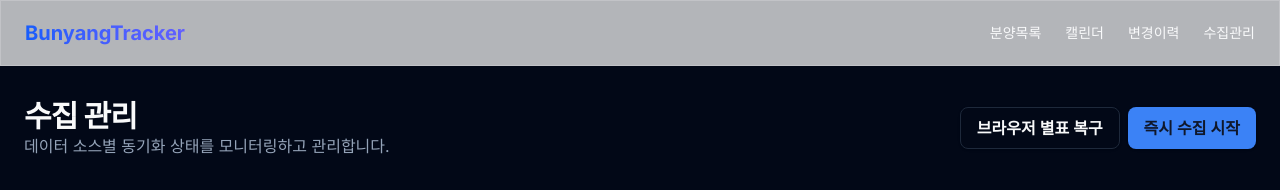
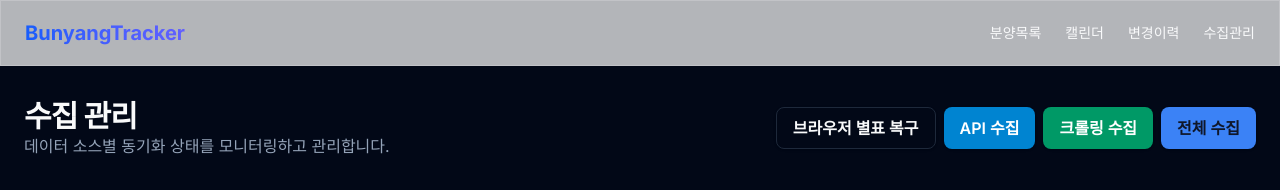
Before and after one commit to mkjmk-alt/BunyangTracker, a Next.js app: page /admin/sync in a window 1280 px wide. Shown: the top 190 px of the page. Built offline with nearby package versions, Linux system fonts and the light colour scheme; no server answers; the database is empty.

Commit message:
Add source sync controls

```diff
--- a/app/api/cron/sync/route.ts
+++ b/app/api/cron/sync/route.ts
@@ -13,7 +13,6 @@ import { BMCWebProvider } from "@/lib/sources/bmc-web";
 import { generateFingerprint } from "@/lib/normalize/announcement";
 import { eq, sql, inArray, and, gte, like, isNotNull } from "drizzle-orm";
 import { compareAnnouncements, generateDiffSummary } from "@/lib/diff/announcement-diff";
-import { isHousingRecruitment } from "@/lib/utils";
 import { randomUUID } from "crypto";
 
 export const dynamic = "force-dynamic";
@@ -23,23 +22,26 @@ export async function GET(request: Request) {
   const { searchParams } = new URL(request.url);
   const perPage = parseInt(searchParams.get("perPage") || "160");
   const fast = searchParams.get("fast") === "true";
+  const modeParam = searchParams.get("mode") || "all";
+  const mode = ["api", "web", "all"].includes(modeParam) ? modeParam : "all";
 
   try {
     // ─── 1. Register providers (sequential) ───────────────────────
-    const providerConfigs = [
+    const allProviderConfigs = [
       // 1. API Providers (API를 가장 먼저 취합)
-      { instance: new ApplyHomeApiProvider(), label: "청약홈 (민영/공공분양)" },
-      { instance: new LHApiProvider(), label: "LH 청약플러스 (공공주택/행복주택)" },
-      { instance: new MyHomeApiProvider(), label: "마이홈포털 (전국 임대/분양 통합)" },
+      { instance: new ApplyHomeApiProvider(), label: "청약홈 (민영/공공분양)", mode: "api" },
+      { instance: new LHApiProvider(), label: "LH 청약플러스 (공공주택/행복주택)", mode: "api" },
+      { instance: new MyHomeApiProvider(), label: "마이홈포털 (전국 임대/분양 통합)", mode: "api" },
 
       // 2. Web Scrapers (그 다음 순차 취합)
-      { instance: new ApplyHomeWebProvider(), label: "청약홈 실시간 웹 (민영/공공분양/기타)" },
-      { instance: new LHWebProvider(), label: "LH 청약플러스 실시간 웹 (임대/분양)" },
-      { instance: new SHWebProvider(), label: "SH 서울주택도시공사 실시간 웹 (분양/임대)" },
-      { instance: new GHWebProvider(), label: "GH 경기주택도시공사 실시간 웹 (청약공고)" },
-      { instance: new IHWebProvider(), label: "iH 인천도시공사 실시간 웹 (분양/임대)" },
-      { instance: new BMCWebProvider(), label: "BMC 부산도시공사 실시간 웹 (분양/임대)" },
+      { instance: new ApplyHomeWebProvider(), label: "청약홈 실시간 웹 (민영/공공분양/기타)", mode: "web" },
+      { instance: new LHWebProvider(), label: "LH 청약플러스 실시간 웹 (임대/분양)", mode: "web" },
+      { instance: new SHWebProvider(), label: "SH 서울주택도시공사 실시간 웹 (분양/임대)", mode: "web" },
+      { instance: new GHWebProvider(), label: "GH 경기주택도시공사 실시간 웹 (청약공고)", mode: "web" },
+      { instance: new IHWebProvider(), label: "iH 인천도시공사 실시간 웹 (분양/임대)", mode: "web" },
+      { instance: new BMCWebProvider(), label: "BMC 부산도시공사 실시간 웹 (분양/임대)", mode: "web" },
     ];
+    const providerConfigs = allProviderConfigs.filter((provider) => mode === "all" || provider.mode === mode);
 
     const providerIds: Record<string, string> = {};
     const providerSyncRunIds: Record<string, string> = {};
@@ -764,6 +766,7 @@ export async function GET(request: Request) {
 
     return NextResponse.json({
       success: true,
+      mode,
       totalFetched,
       totalProjects: projectIdMap.size,
       totalAnnouncements: upsertedCount,
--- a/components/SyncButton.tsx
+++ b/components/SyncButton.tsx
@@ -1,33 +1,60 @@
 "use client";
 
-import { useState, useEffect } from "react";
+import { useState } from "react";
 import { useRouter } from "next/navigation";
 
+type SyncMode = "api" | "web" | "all";
+
+interface SyncProviderResult {
+  name: string;
+  label: string;
+  fetched: number;
+  status: string;
+  error?: string | null;
+}
+
+const syncModes: Record<SyncMode, { label: string; runningLabel: string; query: string; className: string }> = {
+  api: {
+    label: "API 수집",
+    runningLabel: "API 수집 중...",
+    query: "mode=api&perPage=160",
+    className: "bg-sky-600 text-white hover:bg-sky-500",
+  },
+  web: {
+    label: "크롤링 수집",
+    runningLabel: "크롤링 중...",
+    query: "mode=web&perPage=160&fast=true",
+    className: "bg-emerald-600 text-white hover:bg-emerald-500",
+  },
+  all: {
+    label: "전체 수집",
+    runningLabel: "전체 수집 중...",
+    query: "mode=all&perPage=160",
+    className: "bg-primary text-primary-foreground hover:opacity-90",
+  },
+};
+
 export function SyncButton() {
-  const [isLoading, setIsLoading] = useState(false);
+  const [runningMode, setRunningMode] = useState<SyncMode | null>(null);
   const [isRestoring, setIsRestoring] = useState(false);
   const [startText, setStartText] = useState<string | null>(null);
   const [endText, setEndText] = useState<string | null>(null);
   const router = useRouter();
 
-  useEffect(() => {
-    // Load last sync times from localStorage on client-side mount
-    setStartText(localStorage.getItem("lastSyncStart"));
-    setEndText(localStorage.getItem("lastSyncEnd"));
-  }, []);
+  const isSyncing = runningMode !== null;
+
+  const formatKst = () => new Date().toLocaleString("ko-KR", { timeZone: "Asia/Seoul" });
 
   const handleRestoreBookmarks = async () => {
-    console.log("Restore bookmarks button clicked");
     setIsRestoring(true);
     try {
-      const response = await fetch("/api/admin/sync-browser-bookmarks", {
-        method: "POST",
-      });
+      const response = await fetch("/api/admin/sync-browser-bookmarks", { method: "POST" });
+
       if (response.ok) {
         const result = await response.json();
         if (result.success) {
           alert(
-            `🎉 브라우저 별표 복구 완료!\n• 복구된 즐겨찾기 수: ${result.restoredCount}개\n• 스캔된 브라우저 프로필:\n${result.scannedProfiles
+            `브라우저 별표 복구 완료\n복구된 즐겨찾기 수: ${result.restoredCount}개\n스캔된 브라우저 프로필:\n${result.scannedProfiles
               .map((p: string) => `  - ${p}`)
               .join("\n")}`
           );
@@ -36,8 +63,7 @@ export function SyncButton() {
           alert(`별표 복구 실패: ${result.error}`);
         }
       } else {
-        const errorMsg = await response.text();
-        alert(`별표 복구 오류: ${errorMsg}`);
+        alert(`별표 복구 오류: ${await response.text()}`);
       }
     } catch (error) {
       console.error(error);
@@ -47,57 +73,23 @@ export function SyncButton() {
     }
   };
 
-  const handleSync = async () => {
-    console.log("Sync button clicked");
-    setIsLoading(true);
+  const handleSync = async (mode: SyncMode) => {
+    const config = syncModes[mode];
+    setRunningMode(mode);
 
-    const startTimeStr = new Date().toLocaleString("ko-KR", { timeZone: "Asia/Seoul" });
+    const startTimeStr = formatKst();
     setStartText(startTimeStr);
     setEndText(null);
     localStorage.setItem("lastSyncStart", startTimeStr);
     localStorage.removeItem("lastSyncEnd");
 
     try {
-      console.log("Fetching /api/cron/sync...");
-      const response = await fetch("/api/cron/sync?fast=true&perPage=20", {
-        method: "GET",
-      });
-
-      const endTimeStr = new Date().toLocaleString("ko-KR", { timeZone: "Asia/Seoul" });
+      const response = await fetch(`/api/cron/sync?${config.query}`, { method: "GET" });
+      const endTimeStr = formatKst();
       setEndText(endTimeStr);
       localStorage.setItem("lastSyncEnd", endTimeStr);
 
-      if (response.ok) {
-        const result = await response.json();
-
-        let detailsMessage = "";
-        if (result.providers && Array.isArray(result.providers)) {
-          detailsMessage = result.providers.map((p: any) => {
-            const statusEmoji = p.status === "success" ? "✅" : "❌";
-            const errorMsg = p.error ? ` (에러: ${p.error})` : "";
-            // Format labels for user display
-            let typeLabel = "실시간 크롤링";
-            if (p.name.includes("api")) {
-              typeLabel = "공식 API";
-            }
-            return `• [${typeLabel}] ${p.label}: ${statusEmoji} ${p.fetched}개 수집${errorMsg}`;
-          }).join("\n");
-        }
-
-        const successMessage = [
-          "🎉 수집이 완료되었습니다!",
-          `• 소요 시간: ${(result.elapsedMs / 1000).toFixed(1)}초`,
-          `• 총 수집 건수: ${result.totalFetched}개`,
-          `• 신규/변경 주택 수: ${result.totalProjects}개`,
-          `• 신규/변경 공고 수: ${result.totalAnnouncements}개`,
-          "",
-          "[수집 방식별 상세 내역]",
-          detailsMessage
-        ].filter(line => line !== "").join("\n");
-
-        alert(successMessage);
-        router.refresh();
-      } else {
+      if (!response.ok) {
         let errorMsg = "";
         try {
           const errJson = await response.json();
@@ -105,71 +97,88 @@ export function SyncButton() {
         } catch {
           errorMsg = await response.text();
         }
-        alert(`수집 실패: ${errorMsg}`);
+        alert(`${config.label} 실패: ${errorMsg}`);
+        return;
       }
+
+      const result = await response.json();
+      const detailsMessage = Array.isArray(result.providers)
+        ? (result.providers as SyncProviderResult[])
+            .map((p) => {
+              const statusText = p.status === "success" ? "성공" : "실패";
+              const sourceType = p.name.includes("api") ? "공식 API" : "크롤링";
+              const errorMsg = p.error ? ` (에러: ${p.error})` : "";
+              return `- [${sourceType}] ${p.label}: ${statusText}, ${p.fetched}개 수집${errorMsg}`;
+            })
+            .join("\n")
+        : "";
+
+      alert(
+        [
+          `${config.label} 완료`,
+          `소요 시간: ${(result.elapsedMs / 1000).toFixed(1)}초`,
+          `총 수집 건수: ${result.totalFetched}개`,
+          `신규/변경 주택 수: ${result.totalProjects}개`,
+          `신규/변경 공고 수: ${result.totalAnnouncements}개`,
+          "",
+          "[소스별 상세 내역]",
+          detailsMessage,
+        ]
+          .filter(Boolean)
+          .join("\n")
+      );
+      router.refresh();
     } catch (error) {
       console.error(error);
       alert("네트워크 오류가 발생했습니다.");
 
-      const endTimeStr = new Date().toLocaleString("ko-KR", { timeZone: "Asia/Seoul" });
-      const failText = `${endTimeStr} (실패)`;
+      const failText = `${formatKst()} (실패)`;
       setEndText(failText);
       localStorage.setItem("lastSyncEnd", failText);
     } finally {
-      setIsLoading(false);
+      setRunningMode(null);
     }
   };
 
   return (
     <div className="flex flex-col items-end gap-2">
-      <div className="flex gap-2">
+      <div className="flex flex-wrap justify-end gap-2">
         <button
           onClick={handleRestoreBookmarks}
-          disabled={isLoading || isRestoring}
-          className={`px-4 py-2 rounded-lg font-semibold transition-all border ${
-            isLoading || isRestoring
+          disabled={isSyncing || isRestoring}
+          className={`rounded-lg border px-4 py-2 font-semibold transition-all ${
+            isSyncing || isRestoring
               ? "bg-muted text-muted-foreground border-transparent cursor-not-allowed"
               : "bg-background text-foreground border-input hover:bg-accent hover:text-accent-foreground active:scale-95 shadow-sm"
           }`}
         >
-          {isRestoring ? (
-            <span className="flex items-center gap-2">
-              <svg className="animate-spin h-4 w-4 text-current" xmlns="http://www.w3.org/2000/svg" fill="none" viewBox="0 0 24 24">
-                <circle className="opacity-25" cx="12" cy="12" r="10" stroke="currentColor" strokeWidth="4"></circle>
-                <path className="opacity-75" fill="currentColor" d="M4 12a8 8 0 018-8V0C5.373 0 0 5.373 0 12h4zm2 5.291A7.962 7.962 0 014 12H0c0 3.042 1.135 5.824 3 7.938l3-2.647z"></path>
-              </svg>
-              별표 복구 중...
-            </span>
-          ) : (
-            "브라우저 별표 복구"
-          )}
+          {isRestoring ? "별표 복구 중..." : "브라우저 별표 복구"}
         </button>
-        <button
-          onClick={handleSync}
-          disabled={isLoading || isRestoring}
-          className={`px-4 py-2 rounded-lg font-semibold transition-all ${
-            isLoading || isRestoring
-              ? "bg-muted text-muted-foreground cursor-not-allowed"
-              : "bg-primary text-primary-foreground hover:opacity-90 active:scale-95 shadow-sm"
-          }`}
-        >
-          {isLoading ? (
-            <span className="flex items-center gap-2">
-              <svg className="animate-spin h-4 w-4 text-current" xmlns="http://www.w3.org/2000/svg" fill="none" viewBox="0 0 24 24">
-                <circle className="opacity-25" cx="12" cy="12" r="10" stroke="currentColor" strokeWidth="4"></circle>
-                <path className="opacity-75" fill="currentColor" d="M4 12a8 8 0 018-8V0C5.373 0 0 5.373 0 12h4zm2 5.291A7.962 7.962 0 014 12H0c0 3.042 1.135 5.824 3 7.938l3-2.647z"></path>
-              </svg>
-              수집 중...
-            </span>
-          ) : (
-            "즉시 수집 시작"
-          )}
-        </button>
+
+        {(Object.keys(syncModes) as SyncMode[]).map((mode) => {
+          const config = syncModes[mode];
+          const isRunning = runningMode === mode;
+          return (
+            <button
+              key={mode}
+              onClick={() => handleSync(mode)}
+              disabled={isSyncing || isRestoring}
+              className={`rounded-lg px-4 py-2 font-semibold shadow-sm transition-all ${
+                isSyncing || isRestoring
+                  ? "bg-muted text-muted-foreground cursor-not-allowed"
+                  : `${config.className} active:scale-95`
+              }`}
+            >
+              {isRunning ? config.runningLabel : config.label}
+            </button>
+          );
+        })}
       </div>
-      {(startText || isLoading) && (
+
+      {(startText || isSyncing) && (
         <div className="text-[11px] text-muted-foreground bg-accent/20 px-2.5 py-1.5 rounded-md border border-accent/50 flex flex-col gap-0.5 text-right">
           <div>시작: {startText || "준비 중..."}</div>
-          <div>완료: {isLoading ? "수집 중..." : (endText || "-")}</div>
+          <div>완료: {isSyncing ? syncModes[runningMode].runningLabel : endText || "-"}</div>
         </div>
       )}
     </div>
```
Also changed, not shown: lib/sources/applyhome-api.ts (+19 -7 lines), lib/sources/lh-api.ts (+18 -8 lines), lib/sources/myhome-api.ts (+18 -10 lines).
